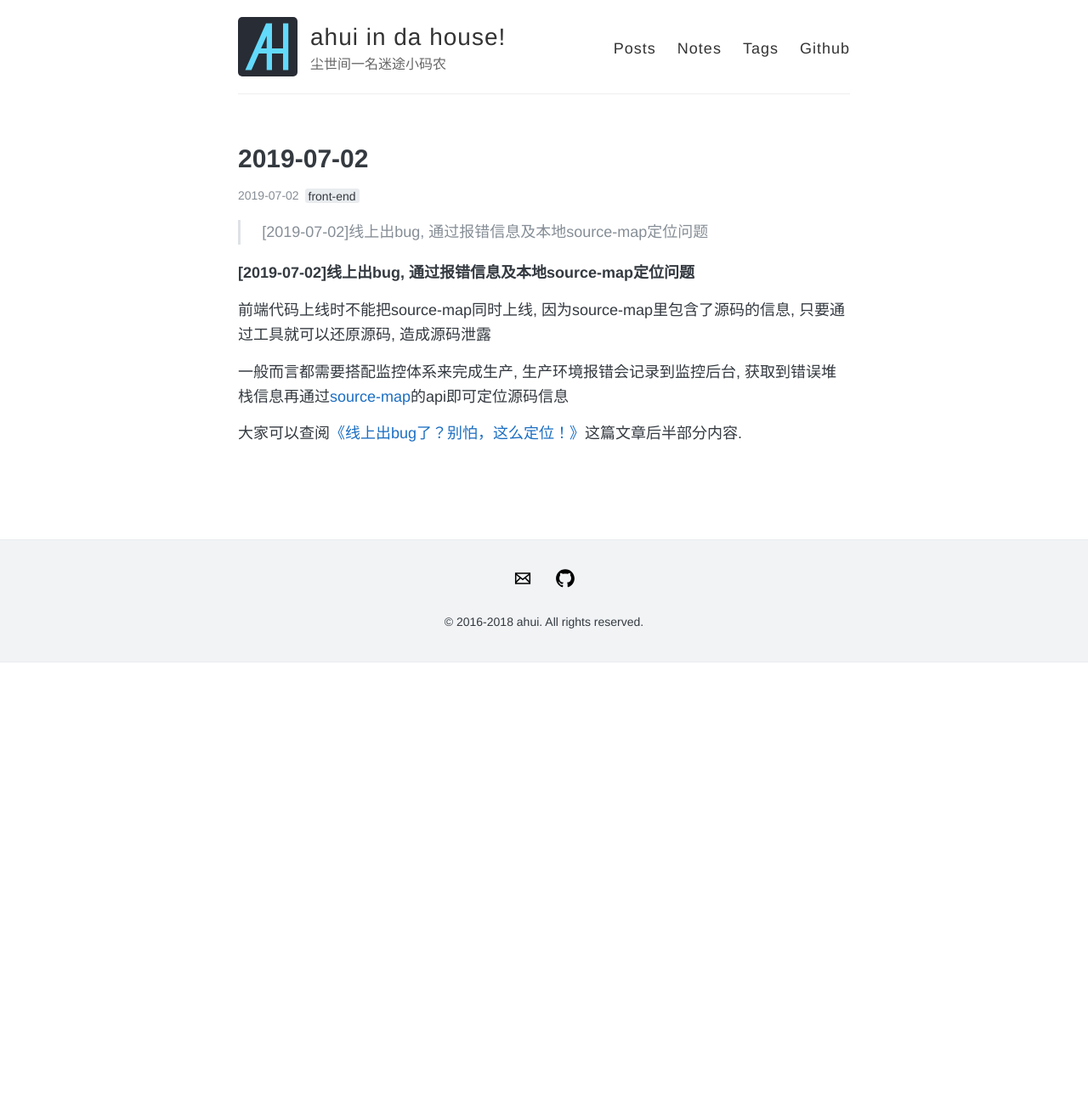
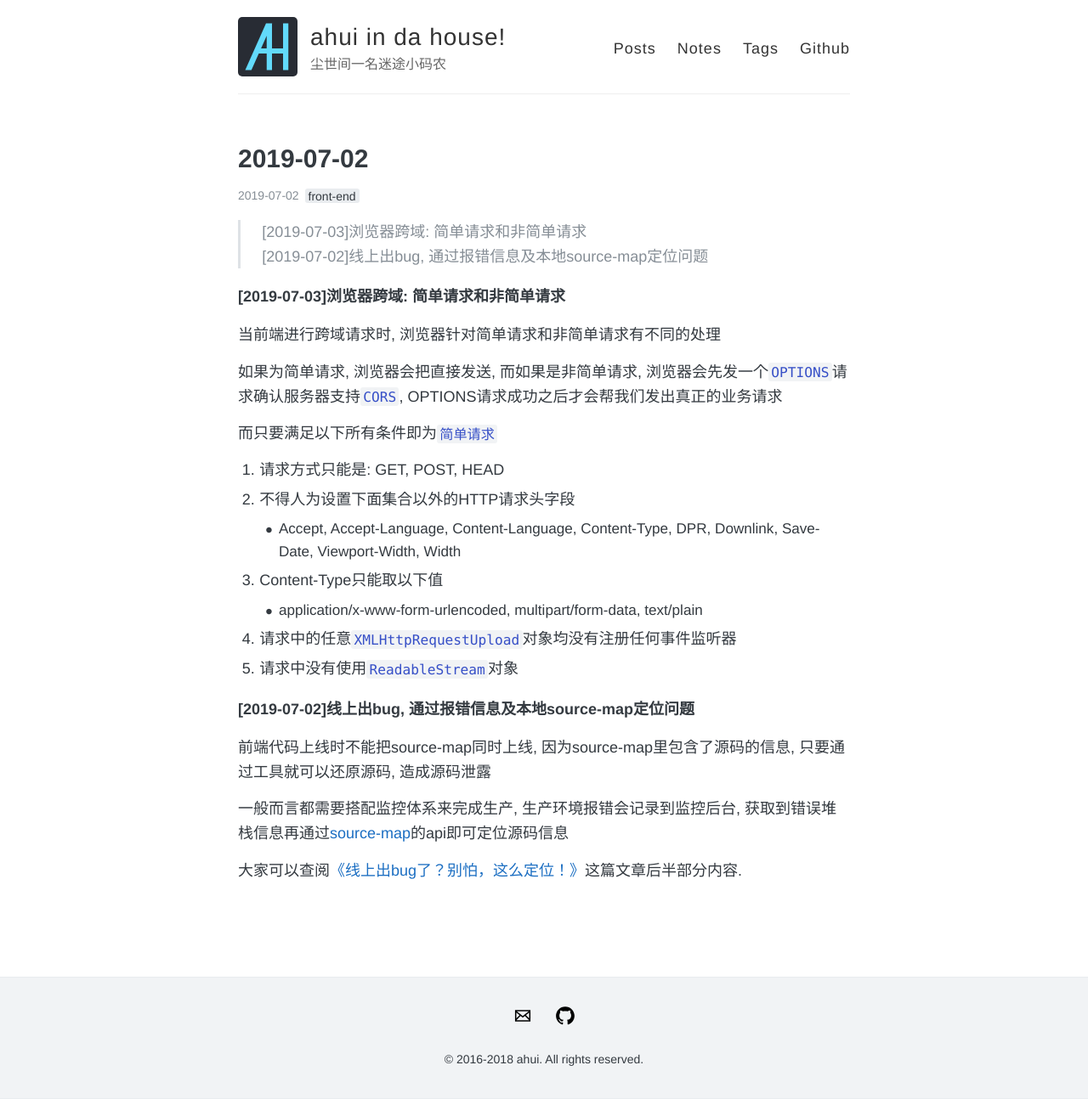
Before and after one commit to funkyLover/blog, a Jekyll site: the page built from notes/_posts/2019-07-02-notes.md, in a window 1280 px wide. Shown: the whole page at 85% size. Built offline with Jekyll 4.4.1, drawn with Linux system fonts in a browser that asks for light colours; comment, search, counter and statistics services are not loaded; before the commit the page ends 900 px from its top, so only the background shows below that.

Commit message:
[note]add;

```diff
--- a/notes/_posts/2019-07-02-notes.md
+++ b/notes/_posts/2019-07-02-notes.md
@@ -7,7 +7,24 @@ comments: true
 share: true
 ---
 
+> [2019-07-03]浏览器跨域: 简单请求和非简单请求<br>
 > [2019-07-02]线上出bug, 通过报错信息及本地source-map定位问题 <br>
+
+##### [2019-07-03]浏览器跨域: 简单请求和非简单请求
+
+当前端进行跨域请求时, 浏览器针对简单请求和非简单请求有不同的处理
+
+如果为简单请求, 浏览器会把直接发送, 而如果是非简单请求, 浏览器会先发一个`OPTIONS`请求确认服务器支持`CORS`, OPTIONS请求成功之后才会帮我们发出真正的业务请求
+
+而只要满足以下所有条件即为`简单请求`
+
+1. 请求方式只能是: GET, POST, HEAD
+1. 不得人为设置下面集合以外的HTTP请求头字段
+    - Accept, Accept-Language, Content-Language, Content-Type, DPR, Downlink, Save-Date, Viewport-Width, Width
+1. Content-Type只能取以下值
+    - application/x-www-form-urlencoded, multipart/form-data, text/plain
+1. 请求中的任意`XMLHttpRequestUpload`对象均没有注册任何事件监听器
+1. 请求中没有使用`ReadableStream`对象
 
 ##### [2019-07-02]线上出bug, 通过报错信息及本地source-map定位问题
 
```
